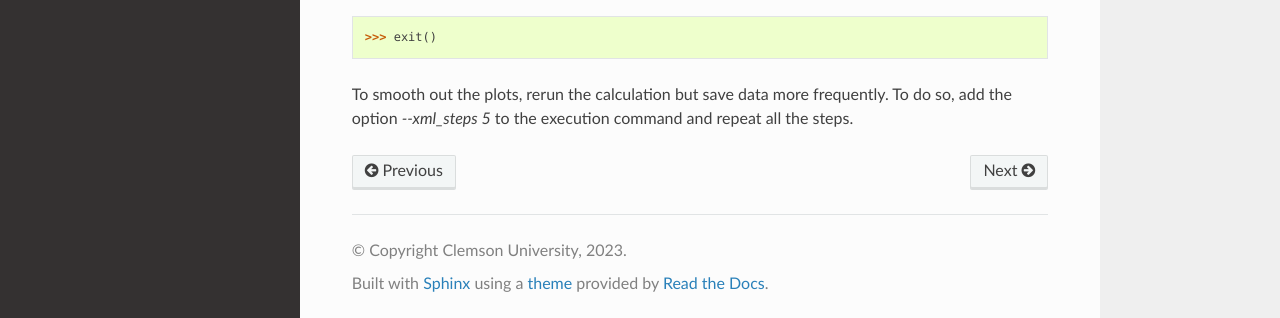
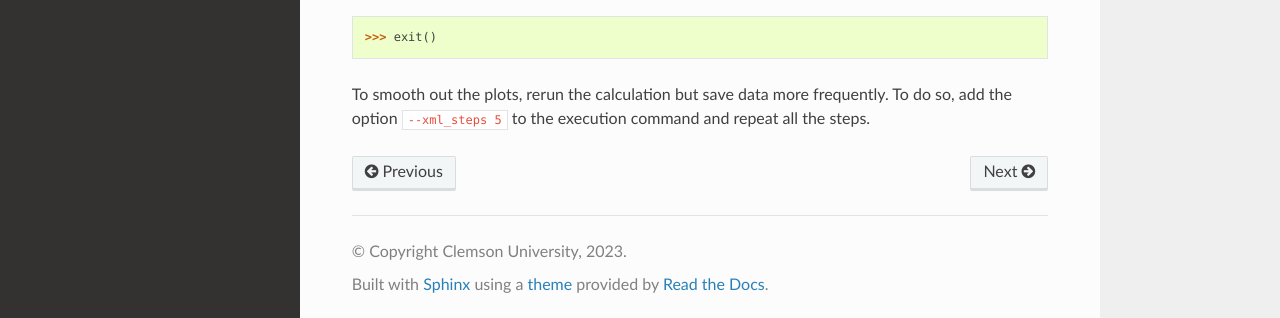
Before and after one commit to webnucleo-org/webnucleo-cookbook, a Sphinx documentation site: the page built from doc/source/cookbooks/single-zone/First.rst, in a window 1280 px wide and 1094 px high. Shown: the part 773-1091 px from the top of the window. Built offline with Sphinx 7.4.7 and the Read the Docs theme 2.0.0, drawn with Linux system fonts in a browser that asks for light colours.

Commit message:
Fix typos.

```diff
--- a/doc/source/cookbooks/single-zone/First.rst
+++ b/doc/source/cookbooks/single-zone/First.rst
@@ -14,9 +14,10 @@
 
      $ ./single_zone_network --example
 
-That will output an example usage.  Copy that command into your command line
-and hit enter.  The code will take a few minutes to run.  The output is left
-in a file *out.xml*.  You can analyze the calculation from this file.
+That will output an example usage. Copy that command into your command line
+and hit enter.  The code will take a few minutes to run.
+The output is left in a file *out.xml*.
+You can analyze the calculation from this file.
 For example, type::
 
      $ python
@@ -34,5 +35,5 @@
      >>> exit()
 
 To smooth out the plots, rerun the calculation but save data more frequently.
-To do so, add the option `--xml_steps 5` to the execution command and repeat
+To do so, add the option ``--xml_steps 5`` to the execution command and repeat
 all the steps.
```
